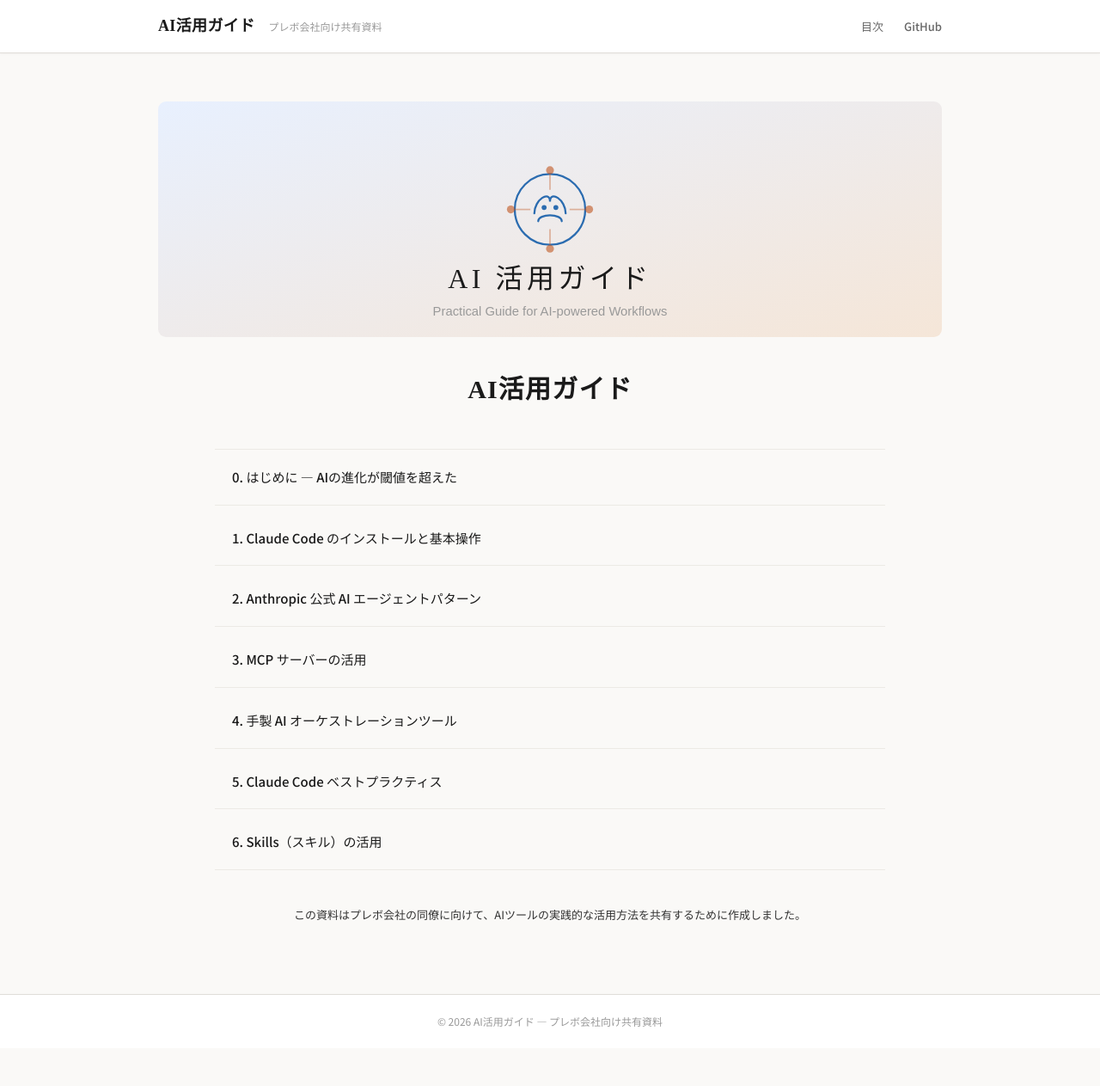
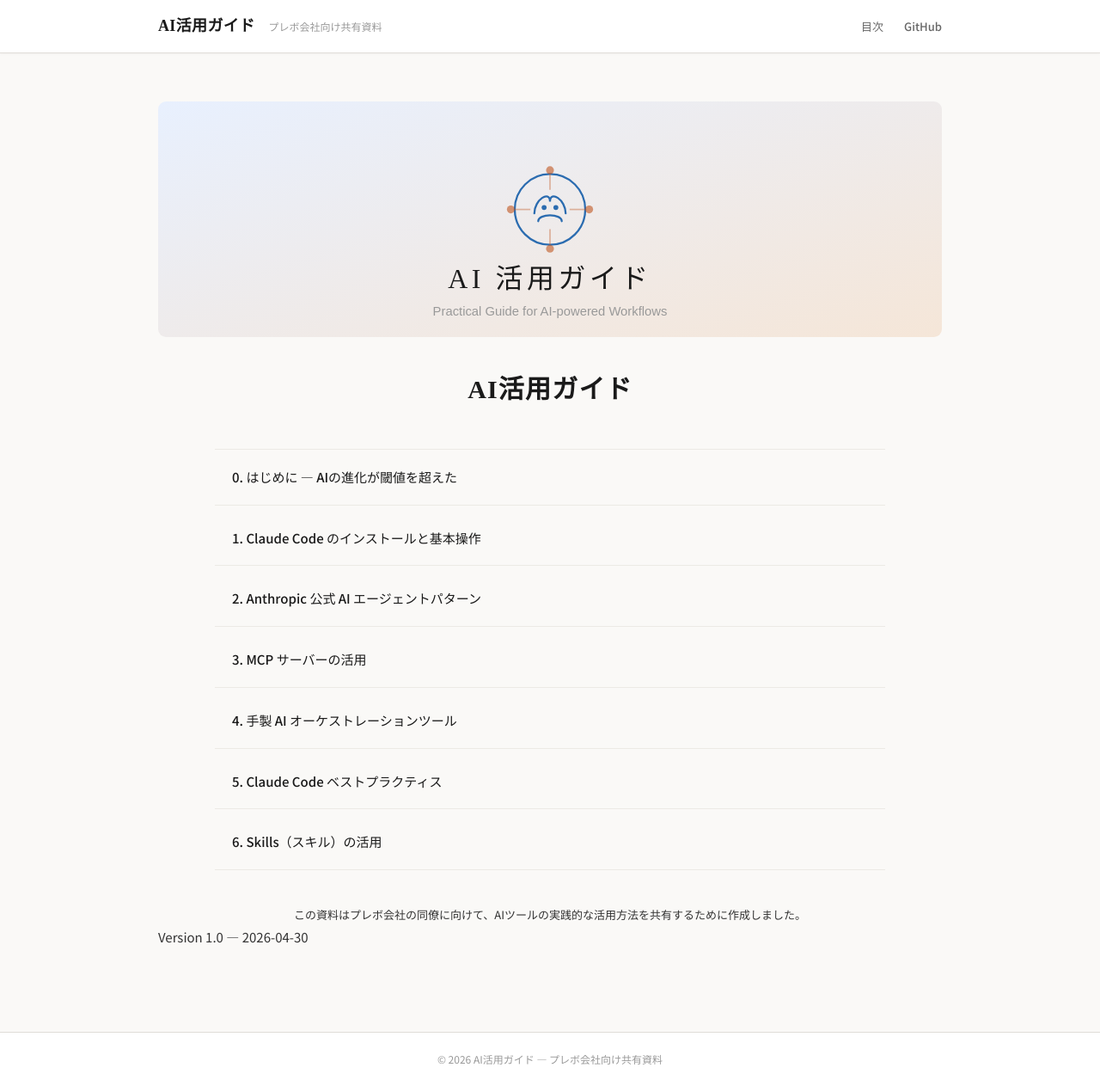
Before and after one commit to kuruusuniku/sharing, a Jekyll site: the page built from index.md, in a window 1280 px wide. Shown: the whole page at 86% size. Built offline with Jekyll 4.4.1, drawn with Linux system fonts in a browser that asks for light colours; before the commit the page ends 1219 px from its top, so only the background shows below that.

Commit message:
バージョン表記を追加（v1.0 — 2026-04-30）
Co-Authored-By: Claude Opus 4.6 (1M context) <noreply@anthropic.com>

```diff
--- a/index.md
+++ b/index.md
@@ -16,3 +16,5 @@ title: AI活用ガイド
 - [6. Skills（スキル）の活用](06-skills)
 
 > この資料はプレボ会社の同僚に向けて、AIツールの実践的な活用方法を共有するために作成しました。
+
+Version 1.0 — 2026-04-30
```
